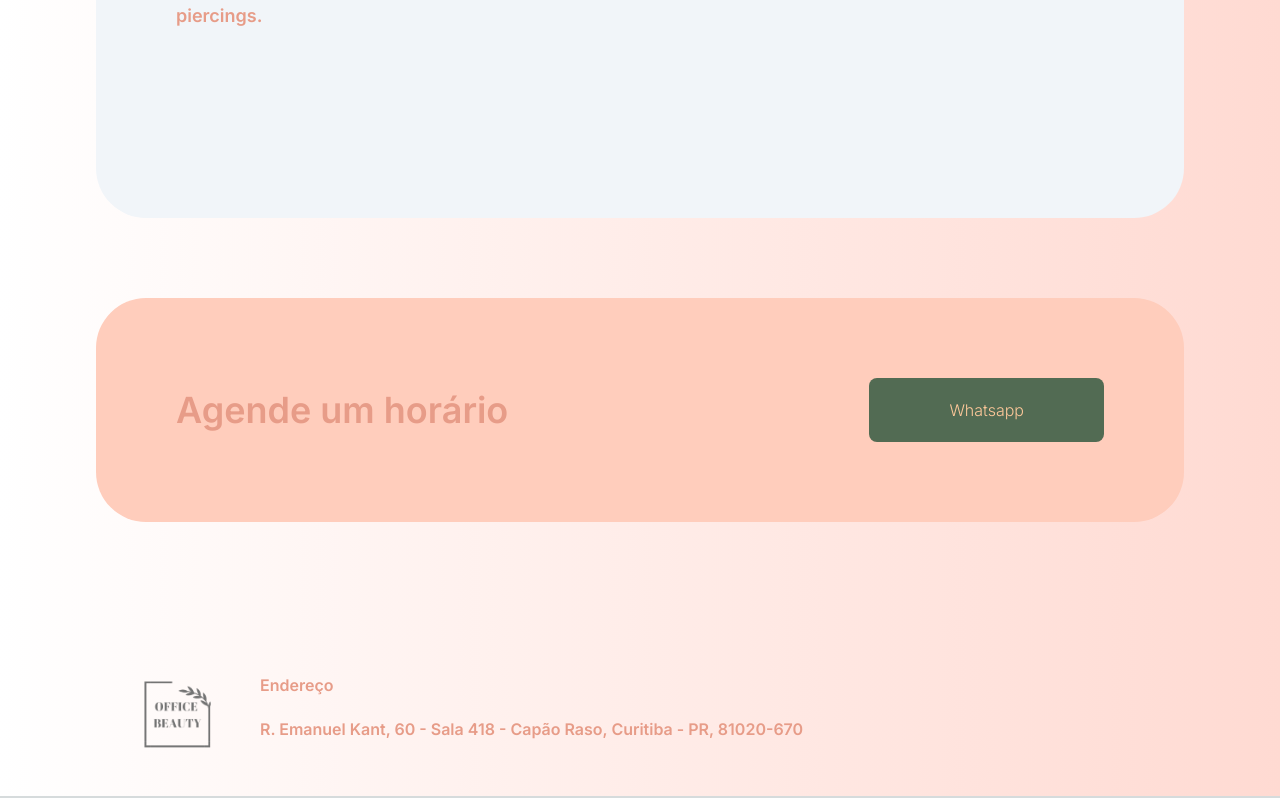
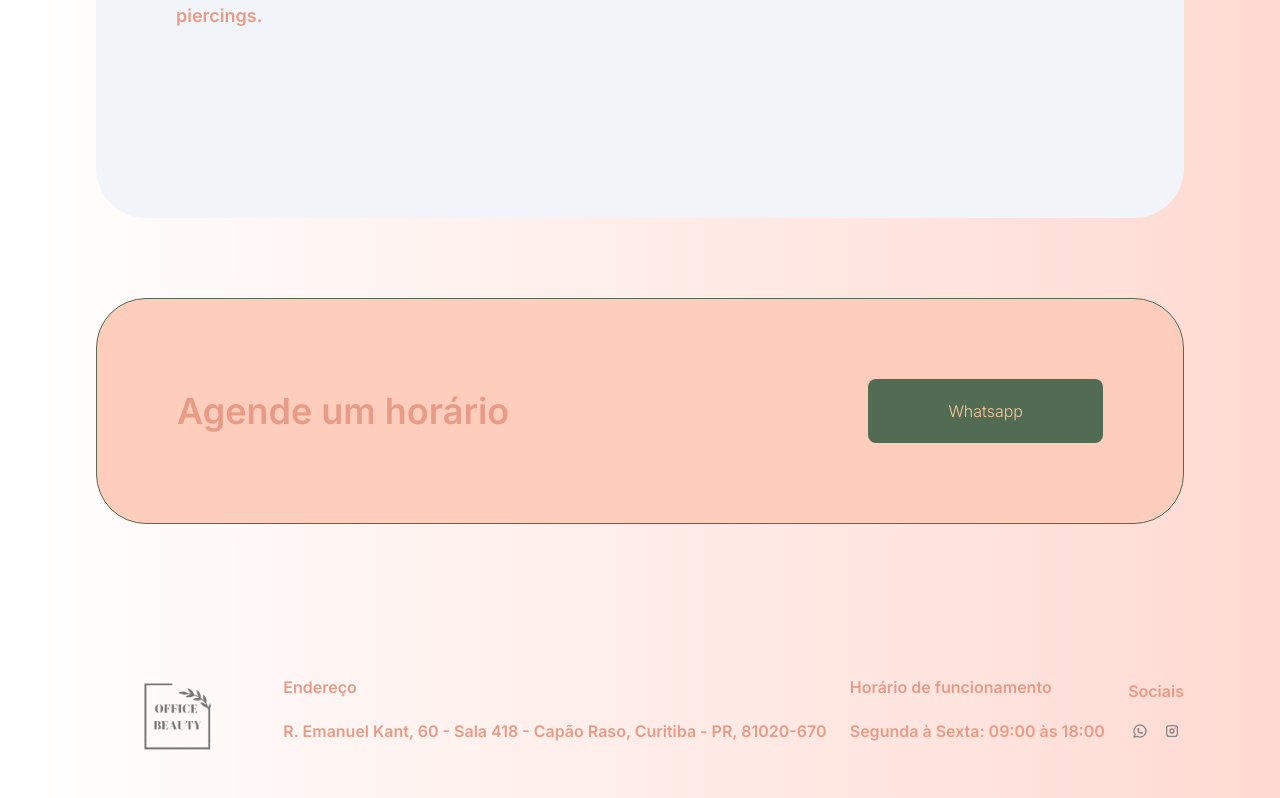
Before and after one commit to luckgoncalves/magnoliacwb, a Next.js app: page / in a window 1280 px wide. Shown: the part 1757-2555 px from the top of the page. Built offline with nearby package versions, Linux system fonts and the light colour scheme.

Commit message:
feat: implement menu and animation

```diff
--- a/src/app/Address/index.tsx
+++ b/src/app/Address/index.tsx
@@ -1,8 +1,13 @@
+'use client'
+
 import Image from "next/image";
+import { SVGProps } from "react";
 
 export function Address() {
+    const linkWhatsapp ='https://wa.me/5511989817883?text=Ol%C3%A1,%20gostaria%20de%20agendar%20um%20hor%C3%A1rio';
+
     return (
-        <section className="flex items-center justify-start w-full text-[#E79C88] mt-24">
+        <section className="flex items-center justify-between w-full text-[#E79C88] mt-24">
           <a
             className="pointer-events-none flex place-items-center text-[#E79C88] gap-2 p-8"
             href="https://vercel.com?utm_source=create-next-app&utm_medium=appdir-template&utm_campaign=create-next-app"
@@ -20,11 +25,40 @@ export function Address() {
           </a>
           {/* <a href="https://api.whatsapp.com/send/?phone=5541988245295&text&type=phone_number&app_absent=0" target='_blank'>(41) 98824-5295</a> */}
           <div className="flex flex-col items-start gap-5">
-            <p>Endereço</p>
-            <p className={`m-0 text-center text-[#E79C88]`}>
+            <p className="text-start">Endereço</p>
+            <p className={`m-0 text-start text-[#E79C88]`}>
               R. Emanuel Kant, 60 - Sala 418 - Capão Raso, Curitiba - PR, 81020-670
             </p>
+          </div>
+          <div className="flex flex-col items-start gap-5">
+            <p className="text-start">Horário de funcionamento</p>
+            <p className={`m-0 text-start text-[#E79C88]`}>
+              Segunda à Sexta: 09:00 às 18:00
+            </p>
+          </div>
+          <div className="flex flex-col items-center gap-5">
+            <p className="text-start">Sociais</p>
+            <div className="flex gap-4">
+              <span onClick={() => window.open(linkWhatsapp, '_blank')}>
+                <TablerBrandWhatsapp />
+              </span>
+              <TablerBrandInstagram />
+            </div>
           </div>
         </section>
     )
 }
+
+
+export function TablerBrandInstagram(props: SVGProps<SVGSVGElement>) {
+  return (
+    <svg xmlns="http://www.w3.org/2000/svg" width="1em" height="1em" viewBox="0 0 24 24" {...props}><g fill="none" stroke="#888888" strokeLinecap="round" strokeLinejoin="round" strokeWidth="2"><path d="M4 8a4 4 0 0 1 4-4h8a4 4 0 0 1 4 4v8a4 4 0 0 1-4 4H8a4 4 0 0 1-4-4z"></path><path d="M9 12a3 3 0 1 0 6 0a3 3 0 1 0-6 0m7.5-4.5v.01"></path></g></svg>
+  )
+}
+
+
+export function TablerBrandWhatsapp(props: SVGProps<SVGSVGElement>) {
+  return (
+    <svg xmlns="http://www.w3.org/2000/svg" width="1em" height="1em" viewBox="0 0 24 24" {...props}><g fill="none" stroke="#888888" strokeLinecap="round" strokeLinejoin="round" strokeWidth="2"><path d="m3 21l1.65-3.8a9 9 0 1 1 3.4 2.9L3 21"></path><path d="M9 10a.5.5 0 0 0 1 0V9a.5.5 0 0 0-1 0v1a5 5 0 0 0 5 5h1a.5.5 0 0 0 0-1h-1a.5.5 0 0 0 0 1"></path></g></svg>
+  )
+}
--- a/src/app/Scheduling/index.tsx
+++ b/src/app/Scheduling/index.tsx
@@ -1,10 +1,12 @@
 export function Scheduling() {
+  const linkWhatsapp ='https://wa.me/5511989817883?text=Ol%C3%A1,%20gostaria%20de%20agendar%20um%20hor%C3%A1rio';
+
   return (
-    <section className="flex flex-col items-start justify-center bg-[#FFCDBC] rounded-[50px] mt-20 w-full">
-      <div className=" w-full flex justify-between items-center p-20 ">
+    <section className="flex flex-col items-start justify-center border-[1px] border-[#526B53] bg-[#FFCDBC] rounded-[50px] mt-20 w-full">
+      <div className=" w-full flex flex-col md:flex-row justify-between items-center p-20 ">
         <h2 className="text-4xl" >Agende um horário</h2>
         <a
-        href="https://wa.me/5511989817883?text=Ol%C3%A1,%20gostaria%20de%20agendar%20um%20hor%C3%A1rio"
+        href={linkWhatsapp}
         target="_blank"
         rel="noreferrer"
         className="bg-[#526B53] py-5 px-20 rounded-lg text-[#FEC89A] hover:opacity-80 font-light">Whatsapp</a>
--- a/src/app/Services/index.tsx
+++ b/src/app/Services/index.tsx
@@ -6,14 +6,14 @@ export function Services() {
           <div className="flex justify-center">
             <p className='flex text-3xl text-center font-light text-[#E79C88]'>Nossos serviços</p>
           </div>
-          <div className="flex gap-10 w-full flex-wrap justify-center m-auto mt-10">
-            <div className="rounded-[50px] flex justify-center items-center bg-slate-100 w-[30%] h-[290px]"><span>Design Sobrancelhas</span></div>
-            <div className="rounded-[50px] flex justify-center items-center bg-slate-100 w-[30%] h-[290px]"><span>Spá</span></div>
-            <div className="rounded-[50px] flex justify-center items-center bg-slate-100 w-[30%] h-[290px]"><span>Piercing</span></div>
+          <div className="flex gap-10 w-full flex-col md:flex-row flex-wrap justify-center m-auto mt-10">
+            <div className="rounded-[50px] flex justify-center items-center bg-slate-100  md:w-[30%] h-[290px]"><span>Design Sobrancelhas</span></div>
+            <div className="rounded-[50px] flex justify-center items-center bg-slate-100 md:w-[30%] h-[290px]"><span>Spá</span></div>
+            <div className="rounded-[50px] flex justify-center items-center bg-slate-100 md:w-[30%] h-[290px]"><span>Piercing</span></div>
 
-            <div className="rounded-[50px] flex justify-center items-center bg-slate-100 w-[30%] h-[290px]"><span>Tatuagens</span></div>
-            <div className="rounded-[50px] flex justify-center items-center bg-slate-100 w-[30%] h-[290px]"><span>Manicure</span></div>
-            <div className="rounded-[50px] flex justify-center items-center bg-slate-100 w-[30%] h-[290px]"><span>Cabelo</span></div>
+            <div className="rounded-[50px] flex justify-center items-center bg-slate-100 md:w-[30%] h-[290px]"><span>Tatuagens</span></div>
+            <div className="rounded-[50px] flex justify-center items-center bg-slate-100 md:w-[30%] h-[290px]"><span>Manicure</span></div>
+            <div className="rounded-[50px] flex justify-center items-center bg-slate-100 md:w-[30%] h-[290px]"><span>Cabelo</span></div>
           </div>
         </div>
     )
--- a/src/app/layout.tsx
+++ b/src/app/layout.tsx
@@ -3,6 +3,7 @@ import './globals.css'
 import { Inter } from 'next/font/google'
 import Image from 'next/image'
 import { NavItem } from '../components/NavItem/NavItem'
+import { Menu, MenuMobile } from '../components/Menu'
 
 const inter = Inter({ subsets: ['latin'] })
 
@@ -20,18 +21,8 @@ export default function RootLayout({
     <html lang="en">
       <body className={inter.className}>
       <main className="flex min-h-screen flex-col items-center justify-start md:justify-center bg-gradient-to-r from-white to-[#FFDAD2] pt-20 px-3 lg:pt-24 lg:px-24">
-        <nav className="fixed z-10 left-0 top-0 w-full font-semibold text-[#E79C88] pb-6 pt-5 bg-gradient-to-r from-white to-[#FFDAD2]">
-          <div className="flex flex-wrap justify-center items-center mx-auto">
-            <div className="justify-between items-center w-[96%] order-1 bg-white rounded-full p-2">
-              <ul className="flex flex-row font-medium justify-center space-x-8 mt-0 rounded-full border-[1px] border-[#E79C88]">
-                <NavItem label='Office Beauty' href="services" active={false} />
-                <NavItem label='Serviços' href="services" active={false} />
-                <NavItem label='Sobre nós' href="about" active={false} />
-                <NavItem label='Agende um horário' href="Contact" active={false} />
-              </ul>
-            </div>
-          </div>
-        </nav>
+        <Menu />
+        <MenuMobile />
         {children}
       </main>
       </body>
--- /dev/null
+++ b/src/components/Menu/index.tsx
@@ -0,0 +1,49 @@
+'use client'
+import { SVGProps, useState } from "react";
+import { NavItem } from "../NavItem/NavItem";
+
+export function TablerMenu2(props: SVGProps<SVGSVGElement>) {
+  return (
+    <svg xmlns="http://www.w3.org/2000/svg" width="1em" height="1em" viewBox="0 0 24 24" {...props}><path fill="none" stroke="#888888" strokeLinecap="round" strokeLinejoin="round" strokeWidth="2" d="M4 6h16M4 12h16M4 18h16"></path></svg>
+  )
+}
+
+
+export function MenuMobile() {
+  const [open, setOpen] = useState(false);
+
+  const isOpen = open ? 'translate-y-0 ' : '-translate-y-full ';
+  return (
+    //
+    <nav className={`md:hidden fixed  top-0 z-10 left-0 w-full `}>
+      <div className="flex items-center py-5 gap-4  bg-gradient-to-r from-[#FFE2DC]  to-[#FFF] relative z-20">
+        <TablerMenu2 className="ml-5" onClick={() => setOpen(!open)} />
+        <span className="text-black">Office Beauty</span>
+      </div>
+      <div className={`w-full h-screen bg-gradient-to-r from-[#FFE2DC]  to-[#FFF] z-10 delay-400 duration-500 ease-in-out transition-all transform  ${isOpen}`}>
+        <ul className="flex flex-col ml-10 font-medium justify-start mt-0">
+          <NavItem label='Serviços' href="services" active={false} />
+          <NavItem label='Sobre nós' href="about" active={false} />
+          <NavItem label='Agende um horário' href="Contact" active={false} />
+        </ul>
+      </div>
+    </nav>
+  )
+}
+
+export function Menu() {
+  return (
+    <nav className="hidden md:block fixed z-10 left-0 top-0 w-full font-semibold text-[#E79C88] pb-6 pt-5 bg-gradient-to-r from-white to-[#FFDAD2]">
+          <div className="flex flex-wrap justify-center items-center mx-auto">
+            <div className="justify-between items-center w-[96%] order-1 bg-white rounded-full p-2">
+              <ul className="flex flex-row font-medium justify-center space-x-8 mt-0 rounded-full border-[1px] border-[#E79C88]">
+                <NavItem label='Office Beauty' href="services" active={false} />
+                <NavItem label='Serviços' href="services" active={false} />
+                <NavItem label='Sobre nós' href="about" active={false} />
+                <NavItem label='Agende um horário' href="Contact" active={false} />
+              </ul>
+            </div>
+          </div>
+        </nav>
+  )
+}
--- a/src/components/NavItem/NavItem.tsx
+++ b/src/components/NavItem/NavItem.tsx
@@ -1,7 +1,7 @@
 export function NavItem ({label, href, active}: {label: string, href: string, active: boolean}) {
     return (
         <li>
-            <a href={`#${href}`} className="block py-2 pr-4 pl-3 text-black font-light rounded bg-primary-700 lg:bg-transparent" aria-current="page">{label}</a>
+            <a href={`#${href}`} className="block py-2 pr-4 pl-3 text-black font-light bg-primary-700 lg:bg-transparent" aria-current="page">{label}</a>
         </li>
     )
 }
```
